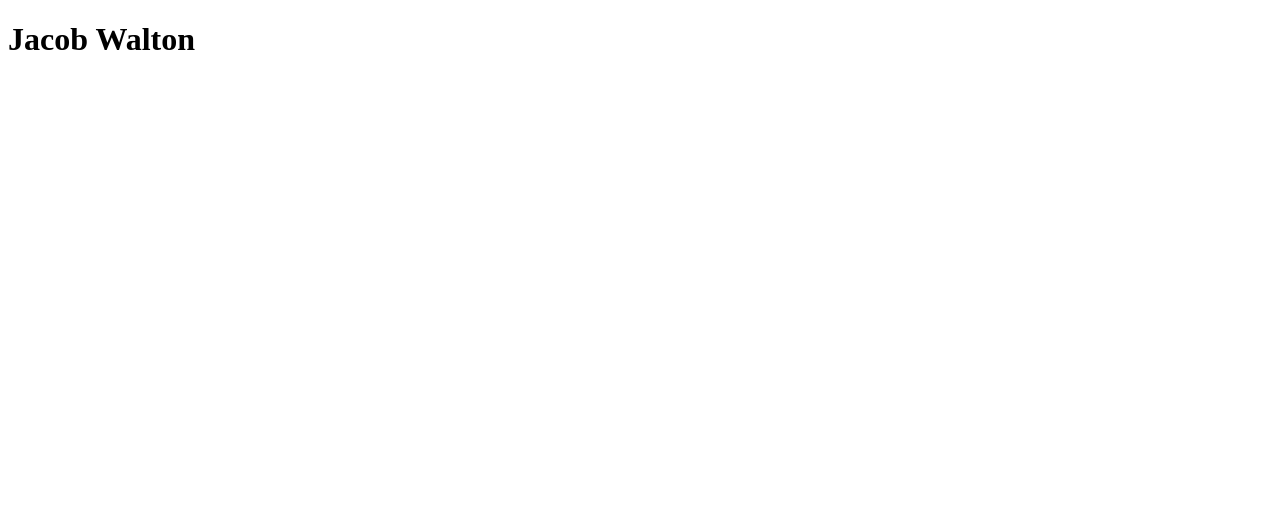
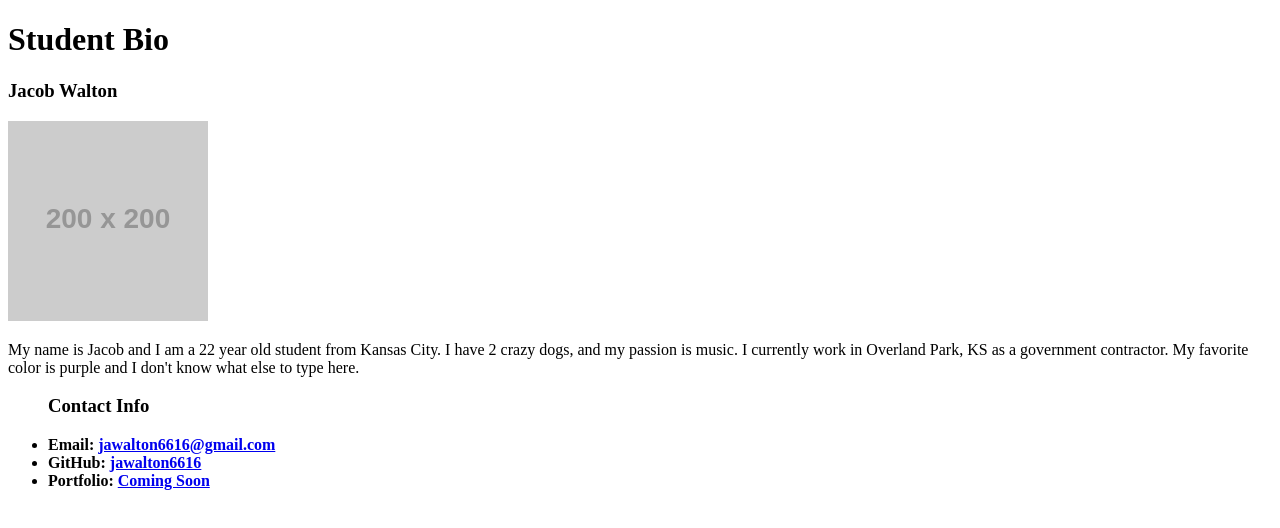
Before and after one commit to jacobwalton/jawalton6616.github.io, a plain HTML site: page index.html in a window 1280 px wide. Drawn offline with Linux system fonts and the light colour scheme; placeholder pictures from the web are drawn by us.

Commit message:
initial commit

```diff
--- a/index.html
+++ b/index.html
@@ -3,9 +3,25 @@
 <head>
     <meta charset="UTF-8">
     <meta name="viewport" content="width=device-width, initial-scale=1.0">
-    <title>Document</title>
+    <title>Student Bio</title>
 </head>
 <body>
-    <h1>Jacob Walton</h1>
+    <h1>Student Bio</h1>
+    <h3>Jacob Walton</h3>
+    <img src="https://via.placeholder.com/200" alt="Placeholder"/>
+    <p>My name is Jacob and I am a 22 year old student from Kansas City. I have 2 crazy dogs, and my passion is music. I currently work in Overland Park, KS as a government contractor. My favorite color is purple and I don't know what else to type here. </p>
+    <ul>
+        <h3>Contact Info</h3>
+        <li>
+            <strong>Email: <a href="mailto:jawalton6616@gmail.com">jawalton6616@gmail.com</a></strong>
+        </li>
+        <li>
+            <strong>GitHub: <a href="https://github.com/jawalton6616/">jawalton6616</a> </strong>
+        </li>
+        <li>
+            <strong>Portfolio: <a href= "google.com">Coming Soon</a></strong>
+        </li>
+    </ul>
+
 </body>
 </html>
```
